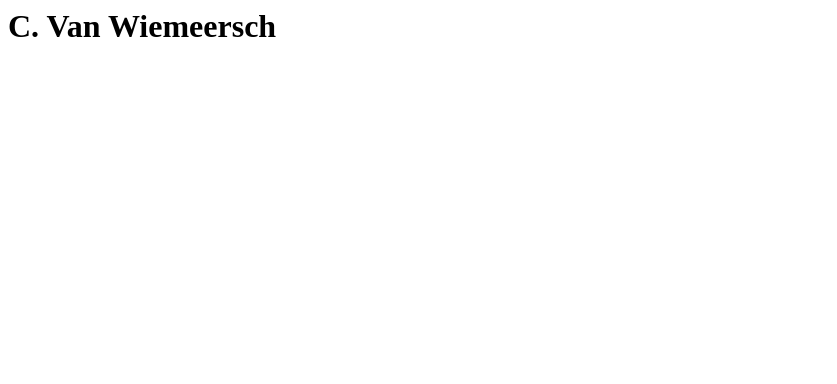
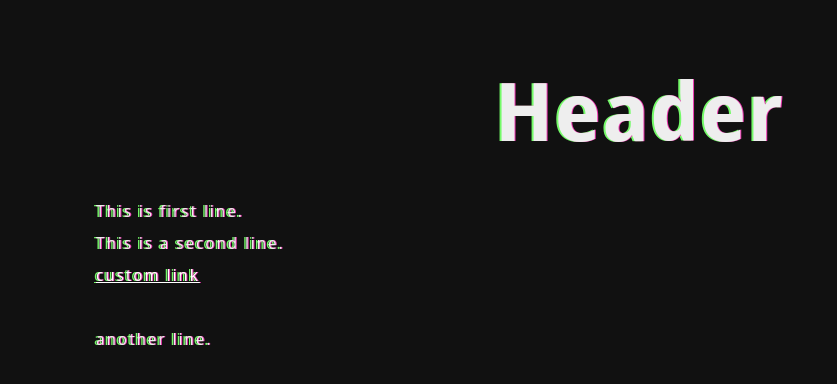
Before and after one commit to Shame-bin/shamebin.xyz, a plain HTML site: page index.html in a window 1280 px wide. Shown: the whole page, without its empty margins (0-837 px from the left). Drawn offline with Linux system fonts and the light colour scheme; files that its build step writes are made by us from their sources; a web font is replaced by a local one.

Commit message:
Update index.html

```diff
--- a/index.html
+++ b/index.html
@@ -1,5 +1,25 @@
-<!-- Adapted from source: http://aleclownes.com/2017/02/01/crt-display.html -->
-
-<h1 class="crt site-title">
-  C. Van Wiemeersch
-</h1>
+<!DOCTYPE html>
+<html lang="en">
+    <head>
+        <title>D3NN7</title>
+        <!-- Meta -->
+        <meta charset="utf-8">
+        <meta name="viewport" content="width=device-width, initial-scale=1, shrink-to-fit=no">
+        <meta name="author" content="D3NN7">
+        <meta name="publisher" content="D3NN7">
+        <meta name="copyright" content="D3NN7">
+        <meta name="description" content="This preview is a simple CRT (TV) effect in CSS.">
+        <meta name="keywords" content="crt, html, css, effects">
+        <meta name="robots" content="index, follow">
+        <!-- Links -->
+        <link href="./src/style.css" rel="stylesheet">
+    </head>
+    <body>
+        <h1>Header</h1>
+        <p>This is first line.</p>
+        <p>This is a second line.</p>
+        <p><a href="https://github.com/d3nn7/crt-css">custom link</a></p>
+        <br>
+        <p>another line.</p>
+    </body>
+</html>
```
